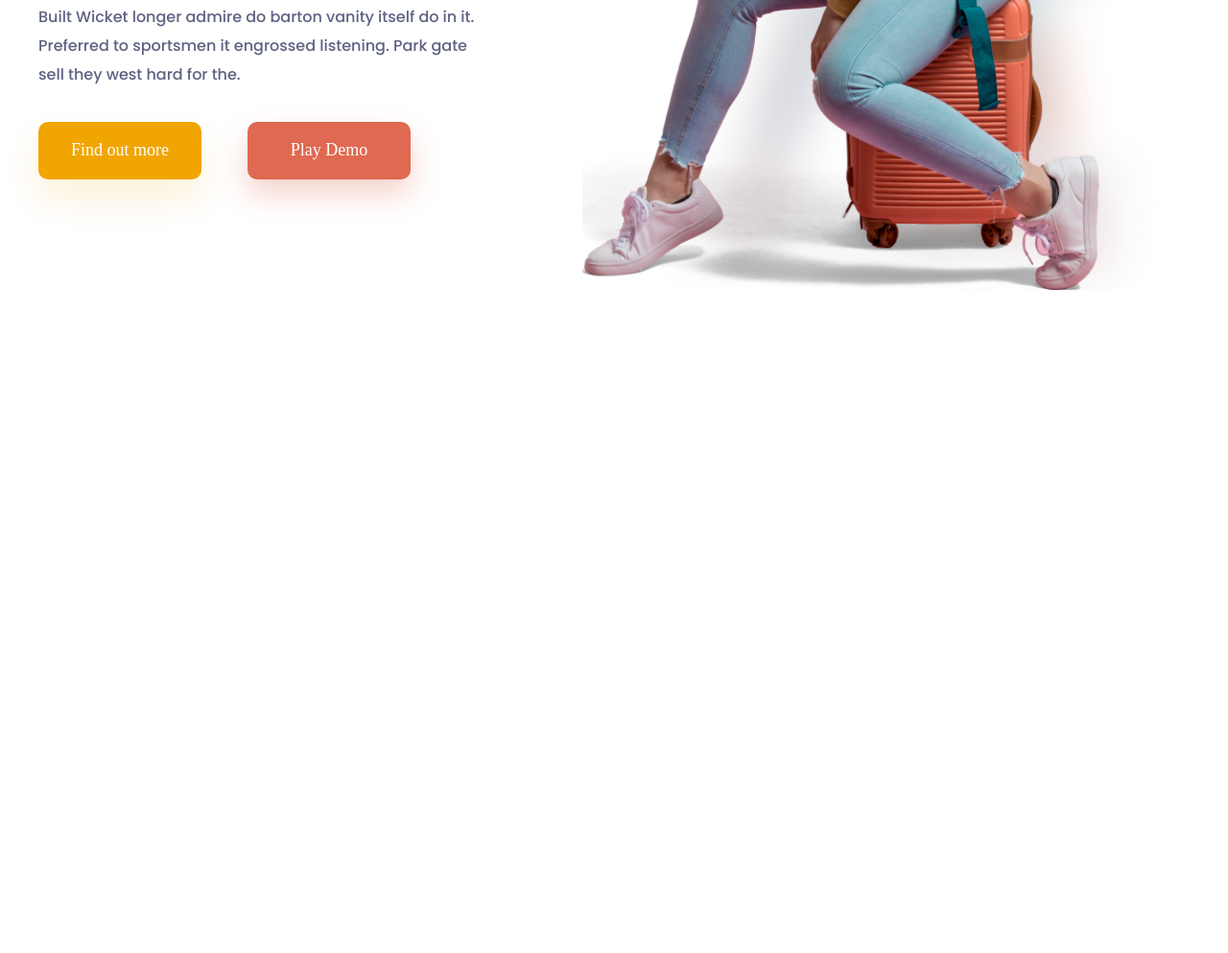
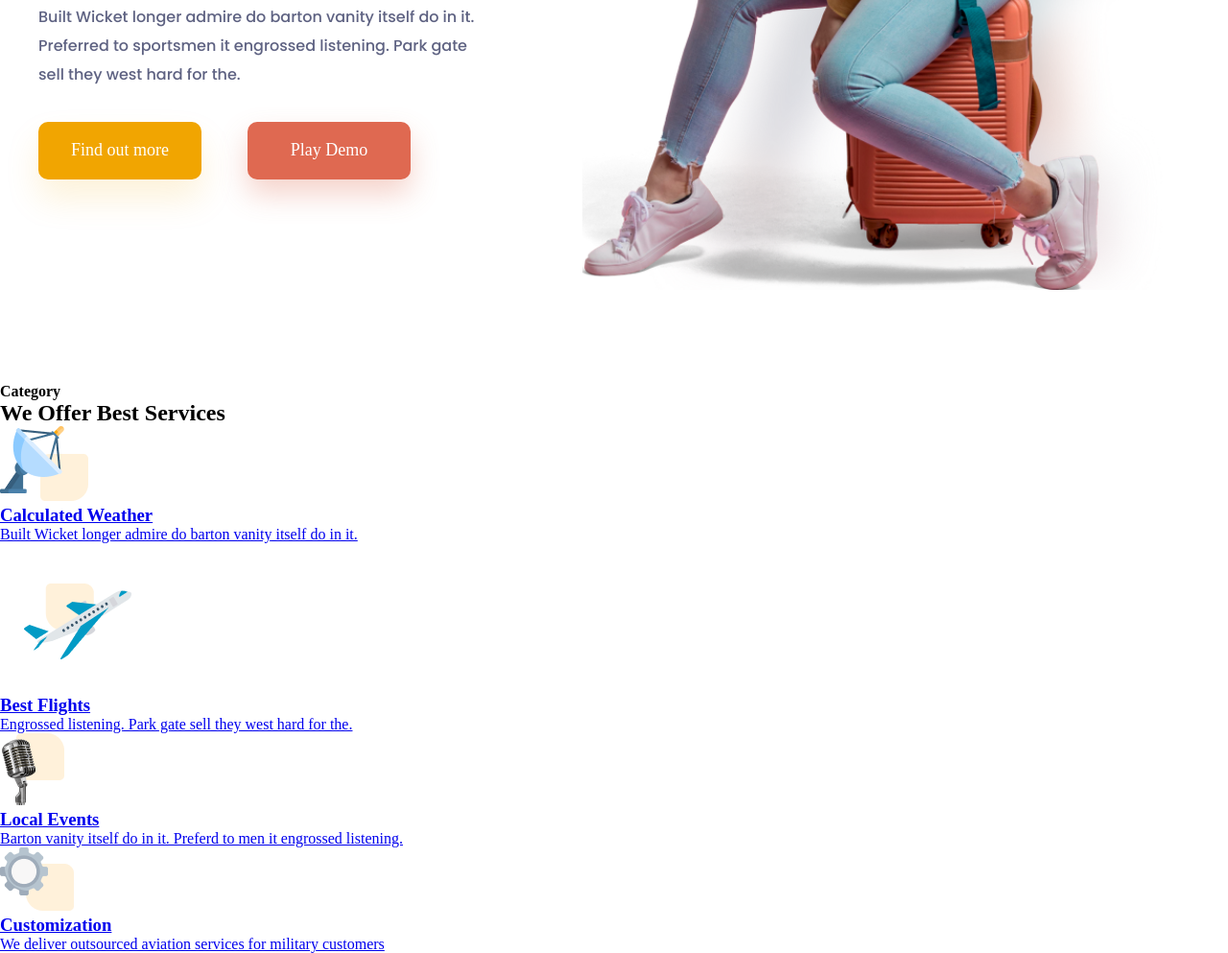
Before and after one commit to banch0u/Travel, a plain HTML site: page index.html in a window 1280 px wide. Shown: the part 570-1563 px from the top of the page at 96% size. Before the commit the page ends 872 px from the top, so only its background shows below. Drawn offline with Linux system fonts and the light colour scheme; a web font is replaced by a local one.

Commit message:
added html skeleton for services category

```diff
--- a/index.html
+++ b/index.html
@@ -36,6 +36,34 @@
            </section>
            <img src="images/Image.png" alt="Traveler">
        </div>
+       <div class="services">
+           <div class="upperService">
+                <h4>Category</h4>
+                <h2>We Offer Best Services</h2>
+           </div>
+           <div class="lowerService">
+                <a href="#">
+                    <img src="images/Sattelite.png" alt="Sattelite">
+                    <h3>Calculated Weather</h3>
+                    <p>Built Wicket longer admire do barton vanity itself do in it.</p>
+                </a>
+                <a href="#">
+                    <img src="images/Plane.png" alt="Plane">
+                    <h3>Best Flights</h3>
+                    <p>Engrossed listening. Park gate sell they west hard for the.</p>
+                </a>
+                <a href="#">
+                    <img src="images/Mike.png" alt="Microphone">
+                    <h3>Local Events</h3>
+                    <p>Barton vanity itself do in it. Preferd to men it engrossed listening.</p>
+                </a>
+                <a href="#">
+                    <img src="images/Custom.png" alt="Customization">
+                    <h3>Customization</h3>
+                    <p>We deliver outsourced aviation services for military customers</p>
+                </a>
+           </div>
+       </div>
    </div>
 </body>
 </html>
--- a/styles/style.css
+++ b/styles/style.css
@@ -57,6 +57,7 @@ header .signIn{
     margin: auto;
     display: flex;
     justify-content: space-between;
+    margin-bottom: 97px;
 }
 .mainPage section{
     display: flex;
```
Also changed, not shown: images/Custom.png (added), images/Decore.png (added), images/Mike.png (added), images/Plane.png (added), images/Sattelite.png (added).
